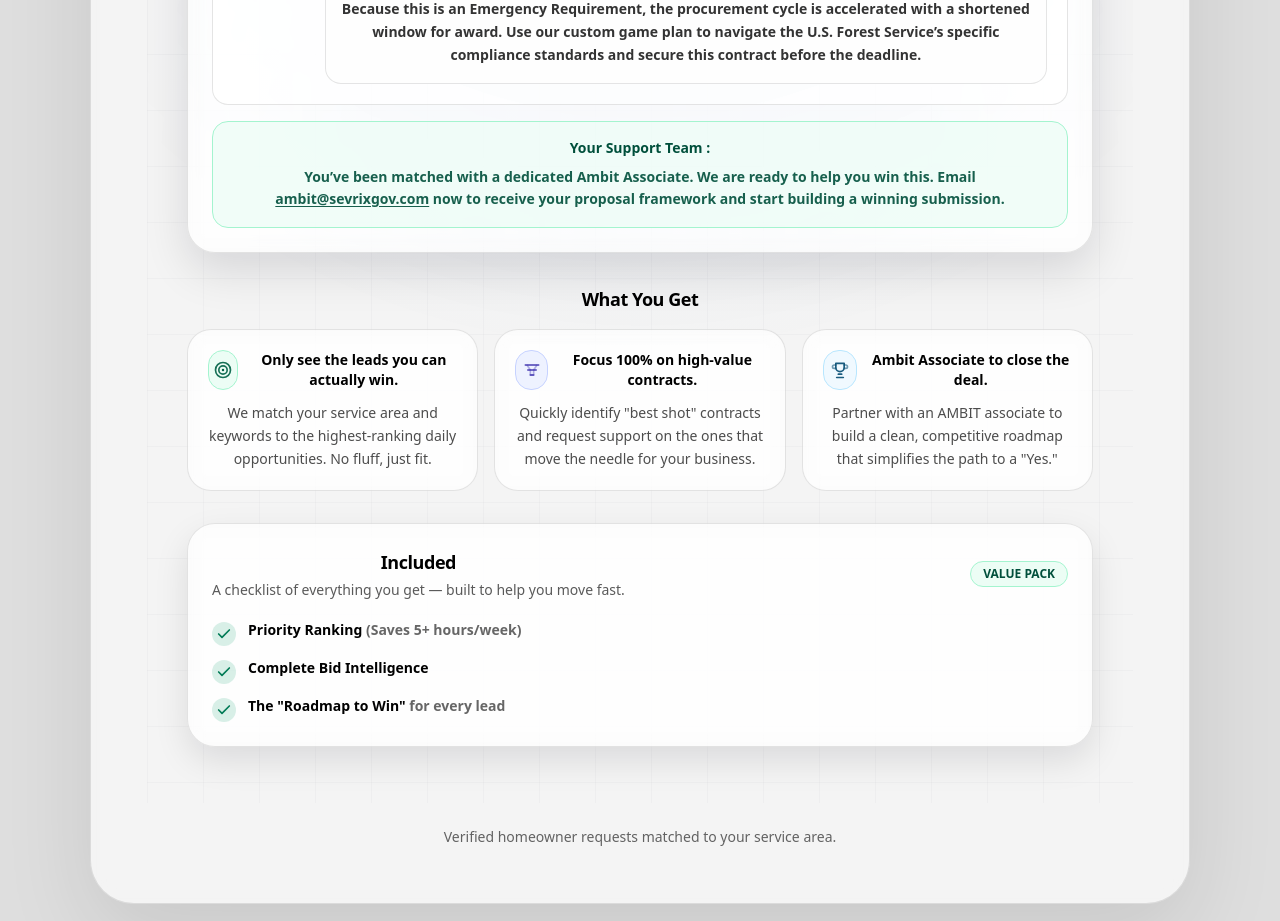
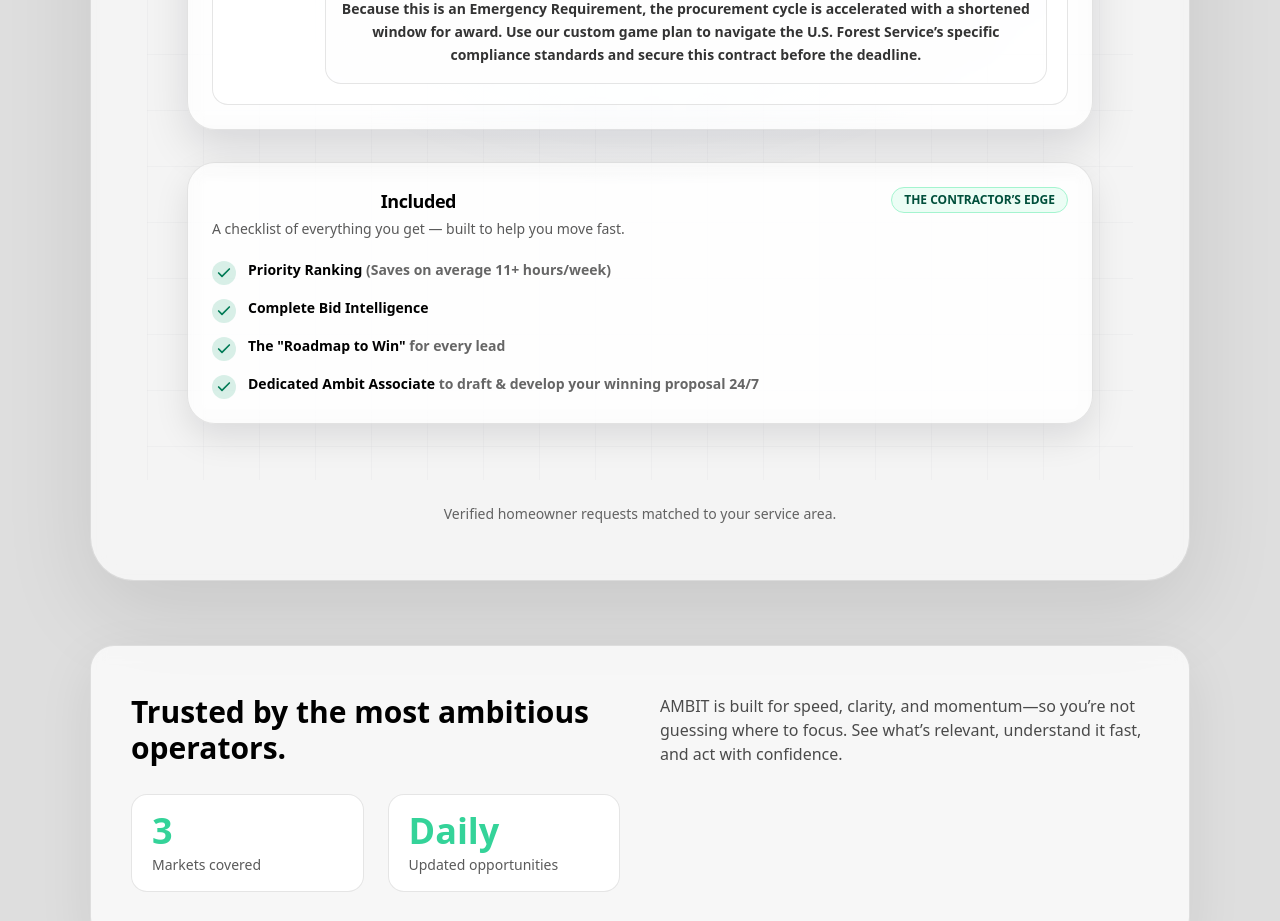
Before and after one commit to seansevrix/ambit, a Next.js app: page / in a window 1280 px wide. Shown: the part 940-1861 px from the top of the page. Built offline with nearby package versions, Linux system fonts and the light colour scheme.

Commit message:
Replace what you get with included contractor edge checklist

```diff
--- a/app/components/LandingEmailPreview.tsx
+++ b/app/components/LandingEmailPreview.tsx
@@ -45,65 +45,6 @@ function scoreTone(score: number) {
 
 const CONTAINER = "mx-auto max-w-[1180px] px-6 lg:px-10";
 
-function IconTarget() {
-  return (
-    <svg viewBox="0 0 24 24" className="h-5 w-5" fill="none" aria-hidden="true">
-      <circle cx="12" cy="12" r="9" stroke="currentColor" strokeWidth="2" opacity="0.9" />
-      <circle cx="12" cy="12" r="5" stroke="currentColor" strokeWidth="2" opacity="0.9" />
-      <circle cx="12" cy="12" r="1.5" fill="currentColor" />
-    </svg>
-  );
-}
-
-function IconFilter() {
-  return (
-    <svg viewBox="0 0 24 24" className="h-5 w-5" fill="none" aria-hidden="true">
-      <path
-        d="M4 6h16M7 12h10M10 18h4"
-        stroke="currentColor"
-        strokeWidth="2"
-        strokeLinecap="round"
-        opacity="0.9"
-      />
-      <path
-        d="M6 6l4 6v6h4v-6l4-6"
-        stroke="currentColor"
-        strokeWidth="2"
-        strokeLinejoin="round"
-        opacity="0.35"
-      />
-    </svg>
-  );
-}
-
-function IconWin() {
-  return (
-    <svg viewBox="0 0 24 24" className="h-5 w-5" fill="none" aria-hidden="true">
-      <path
-        d="M8 21h8M10 17h4"
-        stroke="currentColor"
-        strokeWidth="2"
-        strokeLinecap="round"
-        opacity="0.9"
-      />
-      <path
-        d="M7 4h10v5a5 5 0 0 1-10 0V4Z"
-        stroke="currentColor"
-        strokeWidth="2"
-        strokeLinejoin="round"
-        opacity="0.9"
-      />
-      <path
-        d="M17 6h2a2 2 0 0 1 0 4h-2M7 6H5a2 2 0 0 0 0 4h2"
-        stroke="currentColor"
-        strokeWidth="2"
-        strokeLinecap="round"
-        opacity="0.55"
-      />
-    </svg>
-  );
-}
-
 function CheckRow({ children }: { children: React.ReactNode }) {
   return (
     <div className="flex items-start gap-3">
@@ -118,14 +59,12 @@ function CheckRow({ children }: { children: React.ReactNode }) {
           />
         </svg>
       </span>
-      <div className="text-sm font-semibold text-black/80">{children}</div>
+      <div className="text-sm font-semibold text-black/80 leading-relaxed">{children}</div>
     </div>
   );
 }
 
 export default function LandingEmailPreview({ market = "government" }: { market?: Market }) {
-  // For now, the sample digest is the Government example you specified.
-  // (If you want the market toggle later, we can add separate summaries per segment.)
   const item = GOVERNMENT_SAMPLE;
 
   // Blueprint grid (visible but subtle)
@@ -149,8 +88,7 @@ export default function LandingEmailPreview({ market = "government" }: { market?
           <div
             className="absolute inset-0"
             style={{
-              background:
-                "radial-gradient(circle at top, rgba(26,79,163,0.14), transparent 58%)",
+              background: "radial-gradient(circle at top, rgba(26,79,163,0.14), transparent 58%)",
             }}
           />
         </div>
@@ -186,9 +124,7 @@ export default function LandingEmailPreview({ market = "government" }: { market?
               </div>
               <div className="leading-tight">
                 <div className="text-sm font-semibold text-black">AMBIT Daily Digest</div>
-                <div className="text-xs font-medium text-black/60">
-                  Delivered 7:00 AM • Ranked by fit
-                </div>
+                <div className="text-xs font-medium text-black/60">Delivered 7:00 AM • Ranked by fit</div>
               </div>
             </div>
 
@@ -203,12 +139,7 @@ export default function LandingEmailPreview({ market = "government" }: { market?
           <div className="mt-4 rounded-2xl border border-black/10 bg-white/70 p-4 lg:p-5">
             <div className="flex items-start gap-4">
               {/* Score */}
-              <div
-                className={[
-                  "shrink-0 rounded-2xl border px-3 py-2 text-center",
-                  scoreTone(item.score),
-                ].join(" ")}
-              >
+              <div className={["shrink-0 rounded-2xl border px-3 py-2 text-center", scoreTone(item.score)].join(" ")}>
                 <div className="text-[10px] font-extrabold tracking-[0.18em] opacity-80">SCORE</div>
                 <div className="mt-1 text-2xl font-black leading-none">{item.score}</div>
                 <div className="mt-1 text-[11px] font-semibold opacity-80">Excellent</div>
@@ -226,14 +157,10 @@ export default function LandingEmailPreview({ market = "government" }: { market?
                     {segLabel(item.segment)}
                   </span>
 
-                  <span className="text-xs font-semibold text-black/55">
-                    NAICS {item.naics}
-                  </span>
+                  <span className="text-xs font-semibold text-black/55">NAICS {item.naics}</span>
                 </div>
 
-                <div className="mt-2 text-base font-semibold tracking-tight text-black">
-                  {item.title}
-                </div>
+                <div className="mt-2 text-base font-semibold tracking-tight text-black">{item.title}</div>
 
                 <div className="mt-2 flex flex-wrap gap-x-4 gap-y-1 text-sm text-black/70">
                   <span className="font-semibold">{item.location}</span>
@@ -243,83 +170,19 @@ export default function LandingEmailPreview({ market = "government" }: { market?
                   </span>
                 </div>
 
-                {/* Clean summary (your exact copy) */}
+                {/* Clean summary */}
                 <div className="mt-4 rounded-2xl border border-black/10 bg-white/80 p-4">
-                  <div className="text-[11px] font-black tracking-[0.18em] text-black/60">
-                    SUMMARY
-                  </div>
-                  <div className="mt-2 text-sm font-semibold leading-relaxed text-black/80">
-                    {item.summary}
-                  </div>
+                  <div className="text-[11px] font-black tracking-[0.18em] text-black/60">SUMMARY</div>
+                  <div className="mt-2 text-sm font-semibold leading-relaxed text-black/80">{item.summary}</div>
                 </div>
-              </div>
-            </div>
-          </div>
-
-          {/* Support Team block (green) */}
-          <div className="mt-4 rounded-2xl border border-emerald-200 bg-emerald-50/70 p-4">
-            <div className="text-sm font-extrabold text-emerald-900">Your Support Team :</div>
-            <div className="mt-2 text-sm font-semibold leading-relaxed text-emerald-900/90">
-              You’ve been matched with a dedicated Ambit Associate. We are ready to help you win this.
-              Email{" "}
-              <span className="underline underline-offset-2">ambit@sevrixgov.com</span>{" "}
-              now to receive your proposal framework and start building a winning submission.
-            </div>
-          </div>
-        </div>
-
-        {/* What You Get (icons, not numbers) */}
-        <div className="mt-8">
-          <div className="mb-4 text-lg font-semibold tracking-tight text-black">What You Get</div>
-
-          <div className="grid gap-4 md:grid-cols-3">
-            <div className="rounded-3xl border border-black/10 bg-white/55 p-5 backdrop-blur-sm">
-              <div className="flex items-center gap-3">
-                <span className="inline-flex h-10 w-10 items-center justify-center rounded-2xl border border-emerald-200 bg-emerald-50 text-emerald-800">
-                  <IconTarget />
-                </span>
-                <div className="text-sm font-semibold text-black">
-                  Only see the leads you can actually win.
-                </div>
-              </div>
-              <div className="mt-3 text-sm font-medium text-black/70 leading-relaxed">
-                We match your service area and keywords to the highest-ranking daily opportunities. No fluff, just fit.
-              </div>
-            </div>
-
-            <div className="rounded-3xl border border-black/10 bg-white/55 p-5 backdrop-blur-sm">
-              <div className="flex items-center gap-3">
-                <span className="inline-flex h-10 w-10 items-center justify-center rounded-2xl border border-indigo-200 bg-indigo-50 text-indigo-800">
-                  <IconFilter />
-                </span>
-                <div className="text-sm font-semibold text-black">
-                  Focus 100% on high-value contracts.
-                </div>
-              </div>
-              <div className="mt-3 text-sm font-medium text-black/70 leading-relaxed">
-                Quickly identify "best shot" contracts and request support on the ones that move the needle for your business.
-              </div>
-            </div>
-
-            <div className="rounded-3xl border border-black/10 bg-white/55 p-5 backdrop-blur-sm">
-              <div className="flex items-center gap-3">
-                <span className="inline-flex h-10 w-10 items-center justify-center rounded-2xl border border-sky-200 bg-sky-50 text-sky-900">
-                  <IconWin />
-                </span>
-                <div className="text-sm font-semibold text-black">
-                  Ambit Associate to close the deal.
-                </div>
-              </div>
-              <div className="mt-3 text-sm font-medium text-black/70 leading-relaxed">
-                Partner with an AMBIT associate to build a clean, competitive roadmap that simplifies the path to a "Yes."
               </div>
             </div>
           </div>
         </div>
 
-        {/* Included (Checklist of Power) */}
+        {/* INCLUDED (replaces Support Team + What You Get) */}
         <div className="mt-8 rounded-[28px] border border-black/10 bg-white/55 p-6 shadow-[0_14px_34px_rgba(2,6,23,0.10)] backdrop-blur-sm">
-          <div className="flex flex-wrap items-center justify-between gap-3">
+          <div className="flex flex-wrap items-start justify-between gap-3">
             <div>
               <div className="text-lg font-semibold tracking-tight text-black">Included</div>
               <div className="mt-1 text-sm font-medium text-black/65">
@@ -328,14 +191,14 @@ export default function LandingEmailPreview({ market = "government" }: { market?
             </div>
 
             <span className="rounded-full border border-emerald-200 bg-emerald-50 px-3 py-1 text-xs font-extrabold text-emerald-900">
-              VALUE PACK
+              THE CONTRACTOR’S EDGE
             </span>
           </div>
 
           <div className="mt-5 grid gap-3">
             <CheckRow>
               <span className="text-black">Priority Ranking</span>{" "}
-              <span className="text-black/60 font-semibold">(Saves 5+ hours/week)</span>
+              <span className="text-black/60 font-semibold">(Saves on average 11+ hours/week)</span>
             </CheckRow>
 
             <CheckRow>
@@ -346,6 +209,11 @@ export default function LandingEmailPreview({ market = "government" }: { market?
               <span className="text-black">The "Roadmap to Win"</span>{" "}
               <span className="text-black/60 font-semibold">for every lead</span>
             </CheckRow>
+
+            <CheckRow>
+              <span className="text-black">Dedicated Ambit Associate</span>{" "}
+              <span className="text-black/60 font-semibold">to draft & develop your winning proposal 24/7</span>
+            </CheckRow>
           </div>
         </div>
       </div>
```
